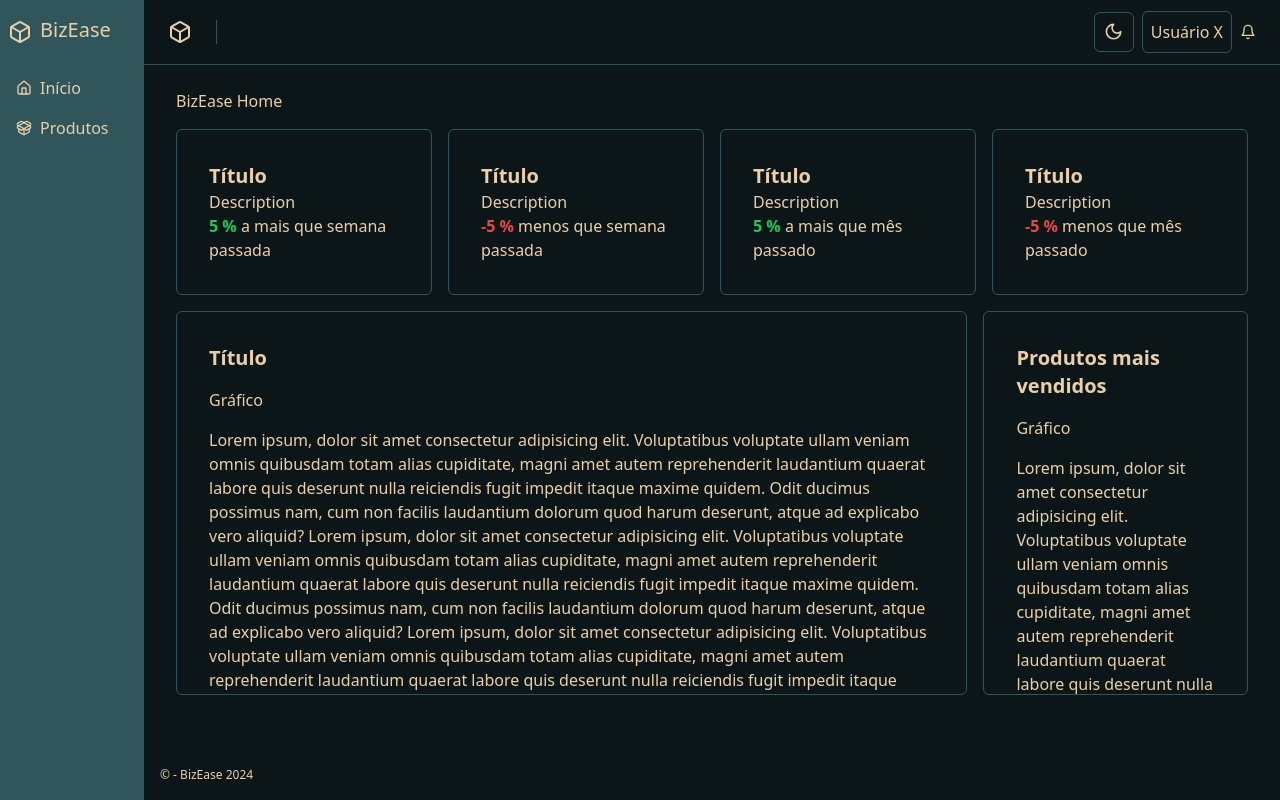
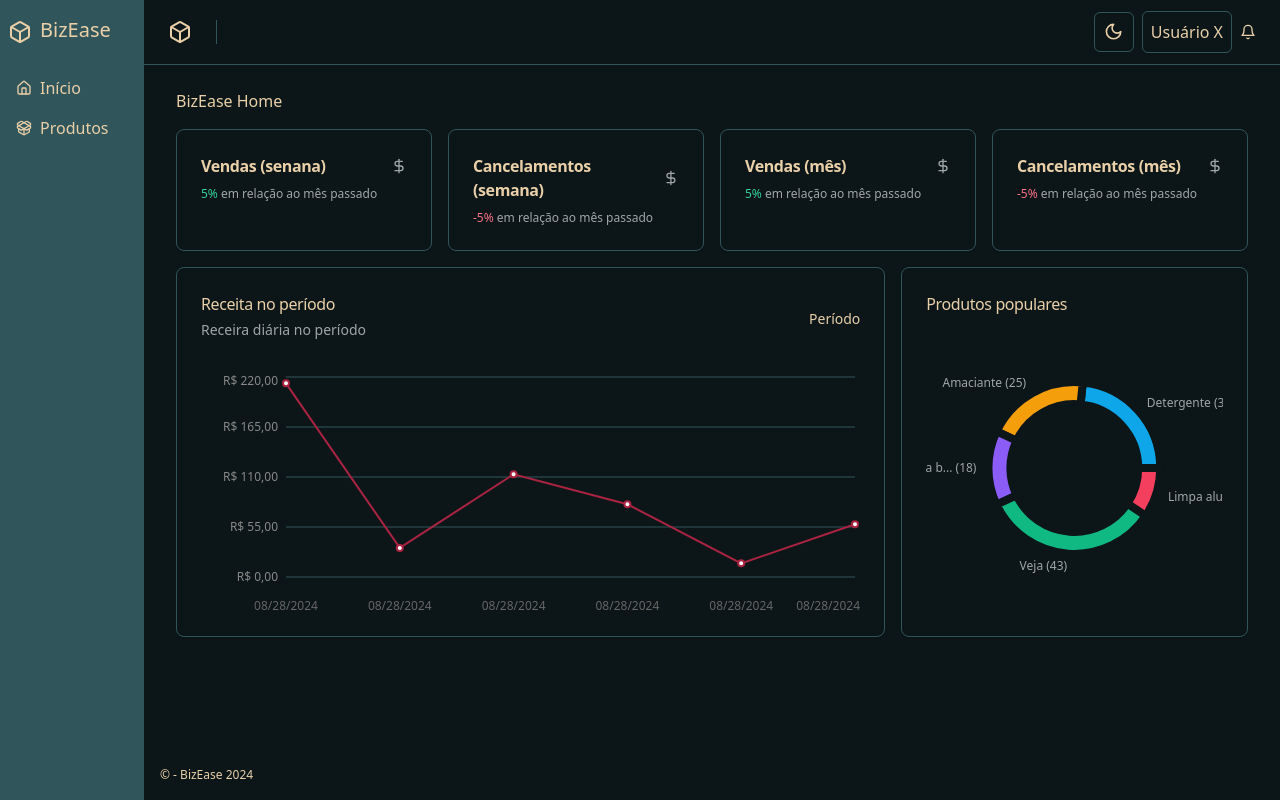
Before and after one commit to Urias01/bizease-ui, a React (Vite) app: page / in a window 1280 px wide. Built offline with nearby package versions, Linux system fonts and the light colour scheme.

Commit message:
feat: add static layout for future dashboards

```diff
--- a/package.json
+++ b/package.json
@@ -26,6 +26,7 @@
     "react-helmet-async": "^2.0.5",
     "react-hook-form": "^7.53.0",
     "react-router-dom": "^6.26.1",
+    "recharts": "^2.12.7",
     "sonner": "^1.5.0",
     "tailwind-merge": "^2.4.0",
     "tailwindcss-animate": "^1.0.7",
--- /dev/null
+++ b/src/components/ui/card.tsx
@@ -0,0 +1,79 @@
+import * as React from "react"
+
+import { cn } from "@/lib/utils"
+
+const Card = React.forwardRef<
+  HTMLDivElement,
+  React.HTMLAttributes<HTMLDivElement>
+>(({ className, ...props }, ref) => (
+  <div
+    ref={ref}
+    className={cn(
+      "rounded-lg border bg-card text-card-foreground shadow-sm",
+      className
+    )}
+    {...props}
+  />
+))
+Card.displayName = "Card"
+
+const CardHeader = React.forwardRef<
+  HTMLDivElement,
+  React.HTMLAttributes<HTMLDivElement>
+>(({ className, ...props }, ref) => (
+  <div
+    ref={ref}
+    className={cn("flex flex-col space-y-1.5 p-6", className)}
+    {...props}
+  />
+))
+CardHeader.displayName = "CardHeader"
+
+const CardTitle = React.forwardRef<
+  HTMLParagraphElement,
+  React.HTMLAttributes<HTMLHeadingElement>
+>(({ className, ...props }, ref) => (
+  <h3
+    ref={ref}
+    className={cn(
+      "text-2xl font-semibold leading-none tracking-tight",
+      className
+    )}
+    {...props}
+  />
+))
+CardTitle.displayName = "CardTitle"
+
+const CardDescription = React.forwardRef<
+  HTMLParagraphElement,
+  React.HTMLAttributes<HTMLParagraphElement>
+>(({ className, ...props }, ref) => (
+  <p
+    ref={ref}
+    className={cn("text-sm text-muted-foreground", className)}
+    {...props}
+  />
+))
+CardDescription.displayName = "CardDescription"
+
+const CardContent = React.forwardRef<
+  HTMLDivElement,
+  React.HTMLAttributes<HTMLDivElement>
+>(({ className, ...props }, ref) => (
+  <div ref={ref} className={cn("p-6 pt-0", className)} {...props} />
+))
+CardContent.displayName = "CardContent"
+
+const CardFooter = React.forwardRef<
+  HTMLDivElement,
+  React.HTMLAttributes<HTMLDivElement>
+>(({ className, ...props }, ref) => (
+  <div
+    ref={ref}
+    className={cn("flex items-center p-6 pt-0", className)}
+    {...props}
+  />
+))
+CardFooter.displayName = "CardFooter"
+
+export { Card, CardHeader, CardFooter, CardTitle, CardDescription, CardContent }
--- a/src/pages/home/index.tsx
+++ b/src/pages/home/index.tsx
@@ -1,78 +1,272 @@
+import {
+  Card,
+  CardContent,
+  CardDescription,
+  CardHeader,
+  CardTitle,
+} from "@/components/ui/card";
+import { Label } from "@/components/ui/label";
+import { DollarSign, Loader2 } from "lucide-react";
+import {
+  BarChart,
+  CartesianGrid,
+  Cell,
+  Line,
+  LineChart,
+  Pie,
+  PieChart,
+  ResponsiveContainer,
+  Tooltip,
+  XAxis,
+  YAxis,
+} from "recharts";
+import { format } from "date-fns";
+
+const COLOR_CLASSES = [
+  "fill-sky-500",
+  "fill-amber-500",
+  "fill-violet-500",
+  "fill-emerald-500",
+  "fill-rose-500",
+];
+
 export function Home() {
+  const chartData = [
+    { date: format(new Date(), "MM/dd/yyyy"), receipt: 213 },
+    { date: format(new Date(), "MM/dd/yyyy"), receipt: 32 },
+    { date: format(new Date(), "MM/dd/yyyy"), receipt: 113 },
+    { date: format(new Date(), "MM/dd/yyyy"), receipt: 80 },
+    { date: format(new Date(), "MM/dd/yyyy"), receipt: 15 },
+    { date: format(new Date(), "MM/dd/yyyy"), receipt: 58 },
+  ];
+
+  const popularProducts = [
+    { product: "Detergente", amount: 30 },
+    { product: "Amaciante", amount: 25 },
+    { product: "Pasta para brilho", amount: 18 },
+    { product: "Veja", amount: 43 },
+    { product: "Limpa alumínio", amount: 12 },
+  ];
   return (
     <>
       <h1>BizEase Home</h1>
       <section className="grid grid-cols-1 md:grid-cols-4 gap-4">
-        <div className="border rounded-md p-8">
-          <h2 className="text-xl font-bold">Título</h2>
-          <p>Description</p>
-          <p>
-            <span className="text-green-500 font-bold">5 %</span> a mais que
-            semana passada
-          </p>
-        </div>
-        <div className="border rounded-md p-8">
-          <h2 className="text-xl font-bold">Título</h2>
-          <p>Description</p>
-          <p>
-            <span className="text-red-500 font-bold">-5 %</span> menos que
-            semana passada
-          </p>
-        </div>
-        <div className="border rounded-md p-8">
-          <h2 className="text-xl font-bold">Título</h2>
-          <p>Description</p>
-          <p>
-            <span className="text-green-500 font-bold">5 %</span> a mais que mês
-            passado
-          </p>
-        </div>
-        <div className="border rounded-md p-8">
-          <h2 className="text-xl font-bold">Título</h2>
-          <p>Description</p>
-          <p>
-            <span className="text-red-500 font-bold">-5 %</span> menos que mês
-            passado
-          </p>
-        </div>
+        <Card>
+          <CardHeader className="flex-row items-center justify-between space-y-0 pb-2">
+            <CardTitle className="text-base font-semibold">
+              Vendas (senana)
+            </CardTitle>
+            <DollarSign className="h-4 w-4 text-muted-foreground" />
+          </CardHeader>
+          <CardContent className="space-y-1">
+            <>
+              {/* <span className="text-2xl font-bold tracking-tight">
+                {monthCanceledOrdersAmount.amount.toLocaleString("pt-BR")}
+              </span> */}
+              <p className="text-xs text-muted-foreground">
+                <>
+                  <span className="text-emerald-500 dark:text-emerald-400">
+                    5%
+                  </span>{" "}
+                  em relação ao mês passado
+                </>
+              </p>
+            </>
+          </CardContent>
+        </Card>
+        <Card>
+          <CardHeader className="flex-row items-center justify-between space-y-0 pb-2">
+            <CardTitle className="text-base font-semibold">
+              Cancelamentos (semana)
+            </CardTitle>
+            <DollarSign className="h-4 w-4 text-muted-foreground" />
+          </CardHeader>
+          <CardContent className="space-y-1">
+            <>
+              {/* <span className="text-2xl font-bold tracking-tight">
+                {monthCanceledOrdersAmount.amount.toLocaleString("pt-BR")}
+              </span> */}
+              <p className="text-xs text-muted-foreground">
+                <>
+                  <span className="text-rose-500 dark:text-rose-400">-5%</span>{" "}
+                  em relação ao mês passado
+                </>
+              </p>
+            </>
+          </CardContent>
+        </Card>
+        <Card>
+          <CardHeader className="flex-row items-center justify-between space-y-0 pb-2">
+            <CardTitle className="text-base font-semibold">
+              Vendas (mês)
+            </CardTitle>
+            <DollarSign className="h-4 w-4 text-muted-foreground" />
+          </CardHeader>
+          <CardContent className="space-y-1">
+            <>
+              {/* <span className="text-2xl font-bold tracking-tight">
+                {monthCanceledOrdersAmount.amount.toLocaleString("pt-BR")}
+              </span> */}
+              <p className="text-xs text-muted-foreground">
+                <>
+                  <span className="text-emerald-500 dark:text-emerald-400">
+                    5%
+                  </span>{" "}
+                  em relação ao mês passado
+                </>
+              </p>
+            </>
+          </CardContent>
+        </Card>
+        <Card>
+          <CardHeader className="flex-row items-center justify-between space-y-0 pb-2">
+            <CardTitle className="text-base font-semibold">
+              Cancelamentos (mês)
+            </CardTitle>
+            <DollarSign className="h-4 w-4 text-muted-foreground" />
+          </CardHeader>
+          <CardContent className="space-y-1">
+            <>
+              {/* <span className="text-2xl font-bold tracking-tight">
+                {monthCanceledOrdersAmount.amount.toLocaleString("pt-BR")}
+              </span> */}
+              <p className="text-xs text-muted-foreground">
+                <>
+                  <span className="text-rose-500 dark:text-rose-400">-5%</span>{" "}
+                  em relação ao mês passado
+                </>
+              </p>
+            </>
+          </CardContent>
+        </Card>
       </section>
-      <section className="flex flex-col md:flex-row gap-4 h-96">
-        <div className="flex flex-col gap-4 border rounded-md p-8 w-full md:w-3/4 overflow-hidden">
-          <h2 className="text-xl font-bold">Título</h2>
-          <p>Gráfico</p>
-          <p>
-            Lorem ipsum, dolor sit amet consectetur adipisicing elit.
-            Voluptatibus voluptate ullam veniam omnis quibusdam totam alias
-            cupiditate, magni amet autem reprehenderit laudantium quaerat labore
-            quis deserunt nulla reiciendis fugit impedit itaque maxime quidem.
-            Odit ducimus possimus nam, cum non facilis laudantium dolorum quod
-            harum deserunt, atque ad explicabo vero aliquid? Lorem ipsum, dolor
-            sit amet consectetur adipisicing elit. Voluptatibus voluptate ullam
-            veniam omnis quibusdam totam alias cupiditate, magni amet autem
-            reprehenderit laudantium quaerat labore quis deserunt nulla
-            reiciendis fugit impedit itaque maxime quidem. Odit ducimus possimus
-            nam, cum non facilis laudantium dolorum quod harum deserunt, atque
-            ad explicabo vero aliquid? Lorem ipsum, dolor sit amet consectetur
-            adipisicing elit. Voluptatibus voluptate ullam veniam omnis
-            quibusdam totam alias cupiditate, magni amet autem reprehenderit
-            laudantium quaerat labore quis deserunt nulla reiciendis fugit
-            impedit itaque maxime quidem. Odit ducimus possimus nam, cum non
-            facilis laudantium dolorum quod harum deserunt, atque ad explicabo
-            vero aliquid?
-          </p>
-        </div>
-        <div className="flex flex-col gap-4 border rounded-md p-8 w-full md:w-1/4 overflow-hidden">
-          <h2 className="text-xl font-bold">Produtos mais vendidos</h2>
-          <p>Gráfico</p>
-          <p>
-            Lorem ipsum, dolor sit amet consectetur adipisicing elit.
-            Voluptatibus voluptate ullam veniam omnis quibusdam totam alias
-            cupiditate, magni amet autem reprehenderit laudantium quaerat labore
-            quis deserunt nulla reiciendis fugit impedit itaque maxime quidem.
-            Odit ducimus possimus nam, cum non facilis laudantium dolorum quod
-            harum deserunt, atque ad explicabo vero aliquid?
-          </p>
-        </div>
+      <section className="grid grid-cols-9 gap-4">
+        <Card className="col-span-6">
+          <CardHeader className="flex-row items-center justify-between pb-8">
+            <div className="space-y-1">
+              <CardTitle className="text-base font-medium">
+                Receita no período
+              </CardTitle>
+              <CardDescription>Receira diária no período</CardDescription>
+            </div>
+
+            <div className="flex items-center gap-3">
+              <Label>Período</Label>
+            </div>
+          </CardHeader>
+          <CardContent>
+            {chartData ? (
+              <ResponsiveContainer width="100%" height={240}>
+                <LineChart data={chartData} style={{ fontSize: 12 }}>
+                  <XAxis
+                    dataKey="date"
+                    tickLine={false}
+                    axisLine={false}
+                    dy={16}
+                  />
+                  <YAxis
+                    stroke="#888"
+                    axisLine={false}
+                    width={80}
+                    tickLine={false}
+                    tickFormatter={(value: number) =>
+                      value.toLocaleString("pt-BR", {
+                        style: "currency",
+                        currency: "BRL",
+                      })
+                    }
+                  />
+                  <CartesianGrid vertical={false} className="stroke-muted" />
+                  <Line
+                    type="linear"
+                    strokeWidth={2}
+                    dataKey="receipt"
+                    stroke={"#aa2341"}
+                  />
+                  <Tooltip />
+                </LineChart>
+              </ResponsiveContainer>
+            ) : (
+              <div className="flex h-[240px] w-full items-center justify-center">
+                <Loader2 className="h-8 w-8 animate-spin text-muted-foreground" />
+              </div>
+            )}
+          </CardContent>
+        </Card>
+        <Card className="col-span-3">
+          <CardHeader className="pb-8">
+            <div className="flex items-center justify-between">
+              <CardTitle className="text-base font-medium">
+                Produtos populares
+              </CardTitle>
+              <BarChart className="h-4 w-4 text-muted-foreground" />
+            </div>
+          </CardHeader>
+          <CardContent>
+            {popularProducts ? (
+              <ResponsiveContainer width="100%" height={240}>
+                <PieChart style={{ fontSize: 12 }}>
+                  <Pie
+                    data={popularProducts}
+                    dataKey="amount"
+                    nameKey="product"
+                    cx="50%"
+                    cy="50%"
+                    outerRadius={86}
+                    innerRadius={64}
+                    strokeWidth={8}
+                    labelLine={false}
+                    label={({
+                      cx,
+                      cy,
+                      midAngle,
+                      innerRadius,
+                      outerRadius,
+                      value,
+                      index,
+                    }) => {
+                      const RADIAN = Math.PI / 180;
+                      const radius =
+                        12 + innerRadius + (outerRadius - innerRadius);
+                      const x = cx + radius * Math.cos(-midAngle * RADIAN);
+                      const y = cy + radius * Math.sin(-midAngle * RADIAN);
+
+                      return (
+                        <text
+                          x={x}
+                          y={y}
+                          className="fill-muted-foreground text-xs"
+                          textAnchor={x > cx ? "start" : "end"}
+                          dominantBaseline="central"
+                        >
+                          {popularProducts[index].product.length > 12
+                            ? popularProducts[index].product
+                                .substring(0, 12)
+                                .concat("...")
+                            : popularProducts[index].product}{" "}
+                          ({value})
+                        </text>
+                      );
+                    }}
+                  >
+                    {popularProducts.map((_, index) => {
+                      return (
+                        <Cell
+                          key={`cell-${index}`}
+                          className={`${COLOR_CLASSES[index]} stroke-background hover:opacity-80`}
+                        />
+                      );
+                    })}
+                  </Pie>
+                </PieChart>
+              </ResponsiveContainer>
+            ) : (
+              <div className="flex h-[240px] w-full items-center justify-center">
+                <Loader2 className="h-8 w-8 animate-spin text-muted-foreground" />
+              </div>
+            )}
+          </CardContent>
+        </Card>
       </section>
     </>
   );
```
Also changed, not shown: 1 other file (tests, documents, lock files or other folders).
